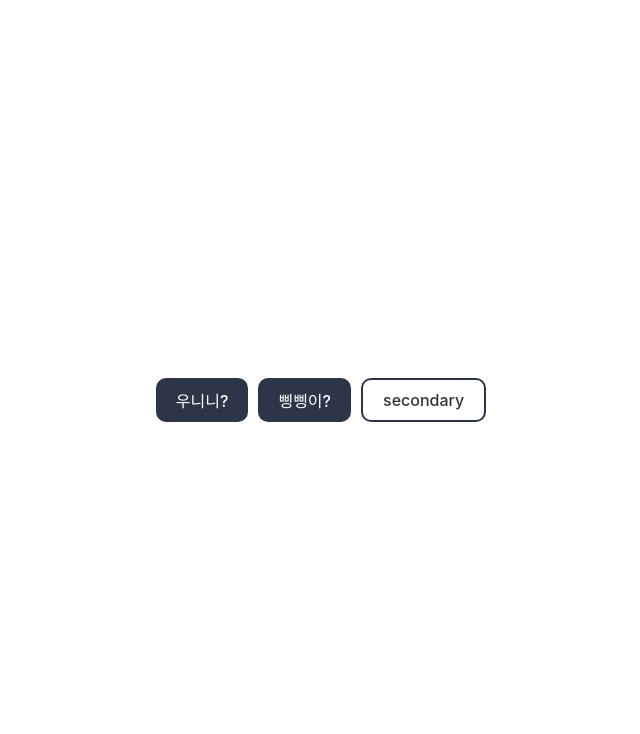
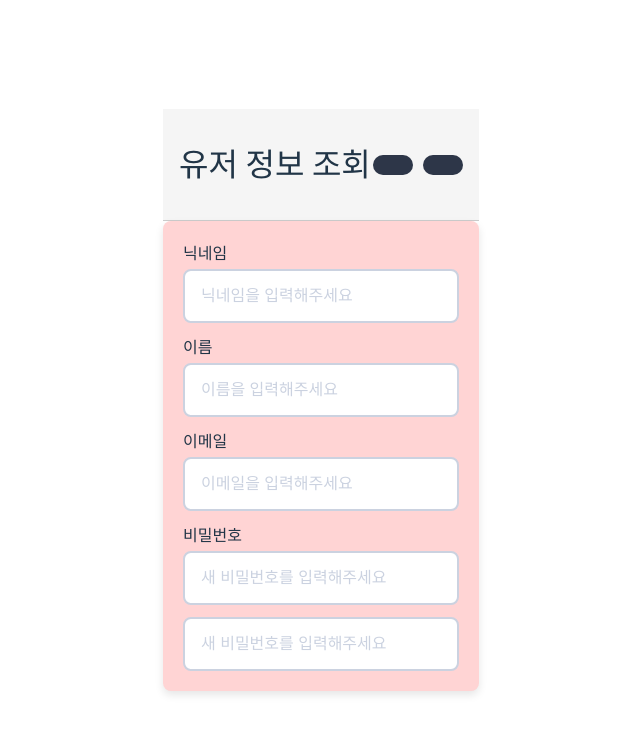
Before and after one commit to neuhastone/neuhastone-front, a React (Vite) app: page /user-info in a window 1280 px wide. Shown: the top 734 px of the page, without its empty margins (319-959 px from the left). Built offline with nearby package versions, Linux system fonts and the light colour scheme.

Commit message:
user-info page

```diff
--- a/src/pages/userInfo.jsx
+++ b/src/pages/userInfo.jsx
@@ -1,11 +1,73 @@
-import Button from "@shared/ui/Button";
+import React, { useState } from 'react';
+// import Button from "@shared/ui/Button";
+import InputText from "@shared/ui/InputText";
+import Header from "@shared/ui/header";
+import styles from "./userInfo.module.css";
 
 function UserInfoPage() {
+    const [inputValue, setInputValue] = useState("");  // 상태값
+
+    const handleInputChange = (event) => {
+        setInputValue(event.target.value);  // 상태값 변경 핸들러
+    };
+
     return (
-        <div style={{ display: "flex", gap: "10px" }}>
-            <Button label="우니니?" variant="primary" onClick={() => console.log("Primary button clicked!")} />
-            <Button label="삥삥이?" variant="primary" onClick={() => console.log("Primary button clicked!")} />
-            <Button label="secondary" variant="secondary" onClick={() => console.log("Secondary button clicked!")} />
+        <div>
+            <div>
+            <Header
+                    title="유저 정보 조회"
+                    buttons={[
+                        {label: "로그아웃", onClick: () => console.log("로그아웃 버튼 클릭됨!")},
+                        {label: "수정하기",onClick: () => console.log("수정하기 버튼 클릭됨!")}
+                    ]}
+            />
+            </div>
+            <div className={styles.userInfoContainer}>
+                <InputText
+                    type="text"
+                    placeholder="닉네임을 입력해주세요"
+                    value={inputValue}  // 상태값 전달
+                    onChange={handleInputChange}  // 상태값 변경 핸들러 전달
+                    required={true}
+                    className="custom-class"
+                    title="닉네임"  // 제목 추가
+                />
+                <InputText
+                    type="text"
+                    placeholder="이름을 입력해주세요"
+                    value={inputValue}  // 상태값 전달
+                    onChange={handleInputChange}  // 상태값 변경 핸들러 전달
+                    required={true}
+                    className="custom-class"
+                    title="이름"  // 제목 추가
+                />
+                <InputText
+                    type="email"
+                    placeholder="이메일을 입력해주세요"
+                    value={inputValue}  // 상태값 전달
+                    onChange={handleInputChange}  // 상태값 변경 핸들러 전달
+                    required={true}
+                    className="custom-class"
+                    title="이메일"  // 제목 추가
+                />
+                <InputText
+                    type="password"
+                    placeholder="새 비밀번호를 입력해주세요"
+                    value={inputValue}  // 상태값 전달
+                    onChange={handleInputChange}  // 상태값 변경 핸들러 전달
+                    required={true}
+                    className="custom-class"
+                    title="비밀번호"  // 제목 추가
+                />
+                <InputText
+                    type="password"
+                    placeholder="새 비밀번호를 입력해주세요"
+                    value={inputValue}  // 상태값 전달
+                    onChange={handleInputChange}  // 상태값 변경 핸들러 전달
+                    required={true}
+                    className="custom-class"
+                />
+            </div>
         </div>
     );
 }
--- /dev/null
+++ b/src/pages/userInfo.module.css
@@ -0,0 +1,17 @@
+/* userInfo.css */
+.userInfoContainer {
+    display: flex;
+    flex-direction: column;
+    gap: 12px;
+    padding: 20px;
+    background-color: #ffd4d4;
+    border-radius: 8px;
+    box-shadow: 0 4px 8px rgba(0, 0, 0, 0.1);
+}
+
+.setBtn {
+    display: flex;
+    flex-direction: row;
+    justify-content: end;
+    gap: 8px;
+}
--- /dev/null
+++ b/src/shared/ui/Header.jsx
@@ -0,0 +1,25 @@
+// Header.jsx
+import React from 'react';
+import Button from '@shared/ui/Button';
+import styles from './Header.module.css';
+
+const Header = ({ title, buttons }) => {
+    return (
+        <header className={styles.header}>
+            <h1>{title}</h1>
+            <div className={styles.buttonContainer}>
+                {buttons.map((button, index) => (
+                    <Button
+                        key={index}
+                        className={styles.Button}
+                        onClick={button.onClick} // button의 onClick을 사용
+                    >
+                        {button.label} // button의 label을 사용
+                    </Button>
+                ))}
+            </div>
+        </header>
+    );
+};
+
+export default Header;
--- /dev/null
+++ b/src/shared/ui/Header.module.css
@@ -0,0 +1,18 @@
+/* Header.module.css */
+.header {
+    display: flex;
+    justify-content: space-between;
+    align-items: center;
+    padding: 16px;
+    background-color: #f5f5f5; /* 배경색 */
+    border-bottom: 1px solid #ccc; /* 아래쪽 경계선 */
+}
+
+.buttonContainer {
+    display: flex;
+    gap: 10px; /* 버튼 간의 간격 */
+}
+
+h1 {
+    font-size: 32px !important;
+}
--- a/src/shared/ui/Input.css
+++ b/src/shared/ui/Input.text.module.css
@@ -2,25 +2,32 @@
 .inputGroup {
     display: flex;
     flex-direction: column;
-    margin-bottom: 15px;
+    align-items: start;
+    gap: 4px;
 }
 
 .label {
     font-size: 14px;
     font-weight: bold;
     color: #333;
-    margin-bottom: 5px;
+    /* margin-bottom: 5px; */
 }
 
 .input {
-    padding: 12px;
+    width: 240px;
+    padding: 16px;
     font-size: 16px;
-    border: 1px solid #d0d5dd;
+    border: 2px solid #CBD2E0;
     border-radius: 8px;
     background-color: white;
-    color: #333;
+    color: #000;
 }
 
 .input::placeholder {
-    color: #b0b0b0;
+    color: #CBD2E0;
 }
+
+.inputTitle {
+    font-size: 16px;
+    font-weight: bold;
+}
--- /dev/null
+++ b/src/shared/ui/InputText.jsx
@@ -0,0 +1,20 @@
+import React from 'react';
+import styles from './Input.text.module.css'; // CSS 모듈을 임포트
+
+const InputText = ({ type, placeholder, value, onChange, required, className, title }) => {
+    return (
+        <div className={styles.inputGroup}>
+            {title && <div className={styles.inputTitle}>{title}</div>}  {/* title이 있을 때만 출력 */}
+            <input
+                type={type}
+                placeholder={placeholder}
+                value={value}
+                onChange={onChange}
+                required={required}
+                className={`${styles.input} ${className}`}  /* CSS 모듈 클래스 사용 */
+            />
+        </div>
+    );
+};
+
+export default InputText;
--- a/src/shared/ui/input.jsx
+++ /dev/null
@@ -1,14 +0,0 @@
-const Input = ({ type, placeholder, value, onChange, required, className }) => {
-    return (
-        <input
-            type={type}
-            placeholder={placeholder}
-            value={value}
-            onChange={onChange}
-            required={required}
-            className={className}
-        />
-    );
-};
-
-export default Input;
--- a/src/widgets/user/ui/loginForm.jsx
+++ b/src/widgets/user/ui/loginForm.jsx
@@ -1,7 +1,7 @@
 
 import { useNavigate } from "react-router-dom";
 import { useState } from 'react';
-import Input from '@shared/ui/input'
+import Input from '@shared/ui/InputText'
 import requestLogin from  '@widgets/user/api/login'
 import {setCookie} from  '@shared/cookie/cookie'
 const LoginForm = () => {
--- a/src/widgets/user/ui/signupForm.jsx
+++ b/src/widgets/user/ui/signupForm.jsx
@@ -1,5 +1,5 @@
 import { useState } from 'react';
-import Input from '@shared/ui/input'
+import Input from '@shared/ui/InputText'
 import requestSignup from  '@widgets/user/api/signup'
 import { useNavigate } from "react-router-dom";
 
```
